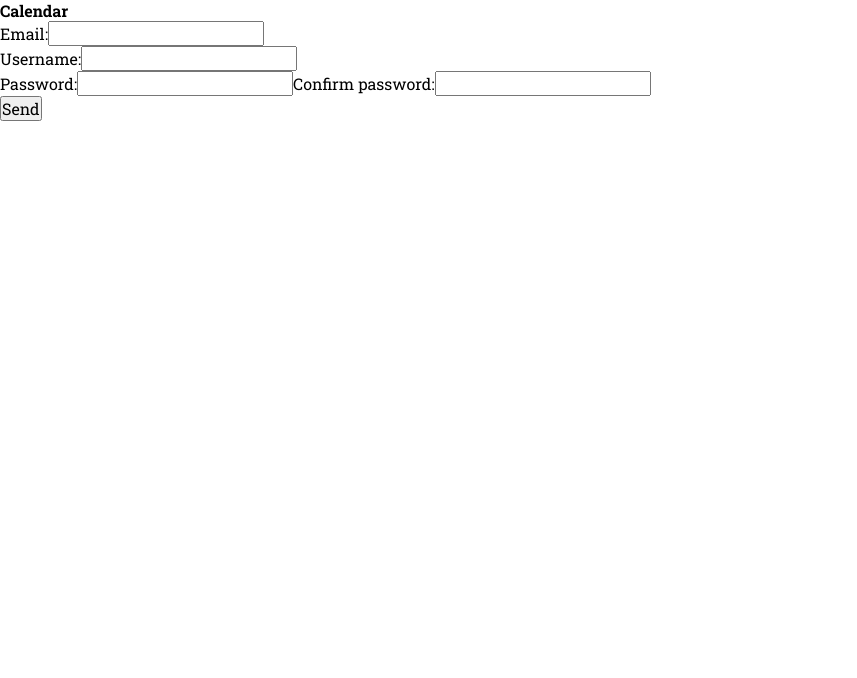
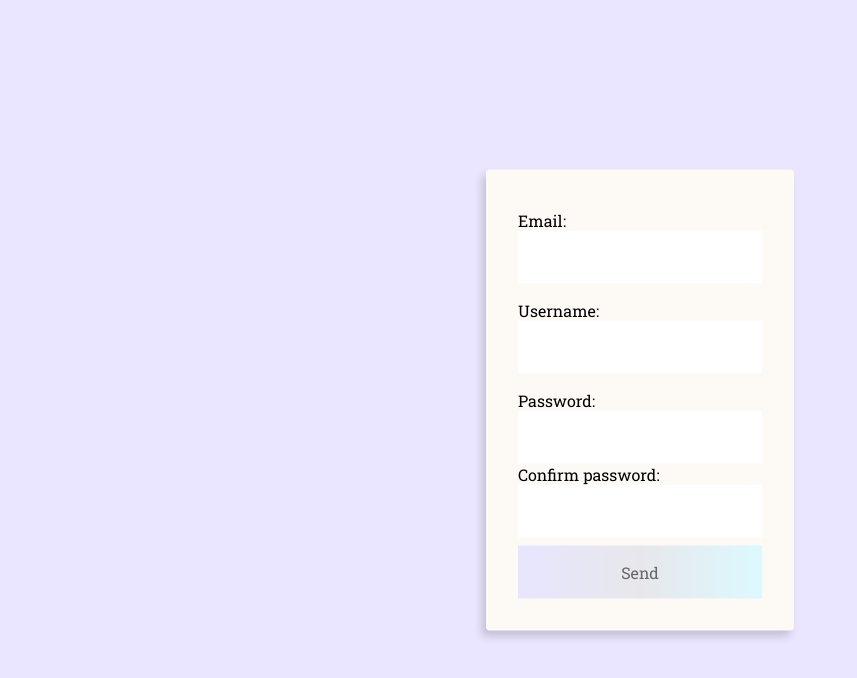
Before and after one commit to EnzoHenrico/Calendar-Scheduler-Web-App, a React (Create React App) app in the folder front-end/: page /signup in a window 1280 px wide. Shown: the top 678 px of the page, without its empty margins (0-857 px from the left). Built offline with nearby package versions, Linux system fonts and the light colour scheme.

Commit message:
Added new login and register style

```diff
--- a/front-end/src/Page.module.css
+++ b/front-end/src/Index.module.css
@@ -1,4 +1,4 @@
-.container{
+.wrapper{
   display: flex;
   flex-direction: column;
   height: 100%;
--- a/front-end/src/components/Header/Header.module.css
+++ b/front-end/src/components/Header/Header.module.css
@@ -14,13 +14,13 @@
   cursor: default;
 }
 
-.buttons {
+.text{
   display: flex;
   align-items: flex-end;
   flex-direction: column;
 }
 
-.buttons a {
+.text button{
   font-size: small;
   cursor: pointer;
 }
--- a/front-end/src/components/Header/index.js
+++ b/front-end/src/components/Header/index.js
@@ -3,6 +3,7 @@ import { useNavigate } from 'react-router-dom';
 import { UserContext } from '../../contexts/user';
 
 import styles from './Header.module.css';
+import button from '../StyleComponents/Buttons.module.css';
 
 const Header = () => {
   const { user } = useContext(UserContext);
@@ -16,16 +17,21 @@ const Header = () => {
   return (
     <div className={styles.header}>
       <div className={styles.logo}>
-          <img src={require('./logo7.png')} />
+        <img
+          alt="Logo with calendar shape"
+          src={require('../../images/logo7.png')}
+        />
       </div>
       <div className={styles.user}>
-          <div className={styles.buttons}>
+        <div className={styles.text}>
           <p>Hello! {user.username}</p>
-            <a onClick={handleLogout}>Logout</a>
+          <button className={button.invisible} onClick={handleLogout}>
+            Logout
+          </button>
         </div>
         {/* Add a modal on profile click */}
         <div className={styles.userAvatar}>
-            <img src={require('./user.png')} />
+          <img alt="User avatar" src={require('../../images/user.png')} />
         </div>
       </div>
     </div>
--- a/front-end/src/components/StyleComponents/Buttons.module.css
+++ b/front-end/src/components/StyleComponents/Buttons.module.css
@@ -40,3 +40,10 @@ background: linear-gradient(90deg, rgba(251,135,135,1) 0%, rgba(250,157,175,1) 6
 .delete:hover{
   box-shadow: 2px 2px 3px 0px #0000003b;
 }
+
+.invisible{
+  background: none;
+  color: none;
+  border: none;
+  cursor: pointer;
+}
--- a/front-end/src/index.js
+++ b/front-end/src/index.js
@@ -9,11 +9,11 @@ import Home from './pages/home';
 import Signup from './pages/signup';
 import Signin from './pages/signin';
 import ErrorPage from './pages/errorPage';
-import styles from './Page.module.css';
+import styles from './Index.module.css';
 
 const root = ReactDOM.createRoot(document.getElementById('root'));
 root.render(
-  <div className={styles.container}>
+  <div className={styles.wrapper}>
     <BrowserRouter>
       <React.StrictMode>
         <Routes>
--- /dev/null
+++ b/front-end/src/pages/Signin.module.css
@@ -0,0 +1,45 @@
+.background{
+  background-color: rgb(234, 230, 255);
+  height: 100vh;
+}
+
+.container{
+  background-color: rgb(253, 250, 246);
+  padding: 2rem;
+  border: none;
+  border-radius: 4px;
+  box-shadow: -4px 6px 8px 0px #0000002b;
+  margin: auto;
+  position: absolute;
+  top: 50%;
+  left: 50%;
+  transform: translate(-50%, -50%);
+}
+
+.usernameFields{
+  display: flex;
+  flex-direction: column;
+  align-items: flex-start;
+  padding: 0.5rem 0rem;
+}
+
+.usernameFields input{
+  margin: auto;
+  width: 100%;
+}
+
+.passwordFields{
+  display: flex;
+  flex-direction: column;
+  padding: 0.5rem 0rem;
+}
+
+.passwordFields input{
+  margin: auto;
+  width: 100%;
+}
+
+.redirect{
+  font-size: small;
+  cursor: pointer;
+}
--- /dev/null
+++ b/front-end/src/pages/Signup.module.css
@@ -0,0 +1,40 @@
+.background{
+  background-color: rgb(234, 230, 255);
+  height: 100vh;
+}
+
+.container{
+  background-color: rgb(253, 250, 246);
+  padding: 2rem;
+  border: none;
+  border-radius: 4px;
+  box-shadow: -4px 6px 8px 0px #0000002b;
+  margin: auto;
+  position: absolute;
+  top: 50%;
+  left: 50%;
+  transform: translate(-50%, -50%);
+}
+
+.usernameFields{
+  display: flex;
+  flex-direction: column;
+  align-items: flex-start;
+  padding: 0.5rem 0rem;
+}
+
+.usernameFields input{
+  margin: auto;
+  width: 100%;
+}
+
+.passwordFields{
+  display: flex;
+  flex-direction: column;
+  padding: 0.5rem 0rem;
+}
+
+.passwordFields input{
+  margin: auto;
+  width: 100%;
+}
--- a/front-end/src/pages/signin.js
+++ b/front-end/src/pages/signin.js
@@ -1,6 +1,9 @@
 import { useState } from 'react';
 import { useNavigate } from 'react-router-dom';
 
+import styles from './Signin.module.css';
+import button from '../components/StyleComponents/Buttons.module.css';
+import input from '../components/StyleComponents/Inputs.module.css';
 
 const Signin = () => {
   const [error, setError] = useState('');
@@ -37,6 +40,10 @@ const Signin = () => {
     }
   };
 
+  const handleRedirect = () => {
+    navigate(`/signup`);
+  };
+
   const handleSubmit = (e) => {
     e.preventDefault();
     const userData = { email, password };
@@ -44,33 +51,35 @@ const Signin = () => {
   };
 
   return (
-    <div className="background">
-      <h1>Calendar</h1>
-      <form className="login-context" onSubmit={handleSubmit}>
-        <div className="signin-container">
-          <div className="username-fields">
+    <div className={styles.background}>
+      <form className={styles.container} onSubmit={handleSubmit}>
+        <div className={styles.usernameFields}>
           <label htmlFor="login">Email:</label>
           <input
+            className={input.default}
             type="text"
             id="login"
             value={email}
             onChange={(e) => setEmail(e.target.value)}
           ></input>
         </div>
-          <div className="password-fields">
+        <div className={styles.passwordFields}>
           <label htmlFor="key">Password:</label>
           <input
+            className={input.default}
             type="password"
             id="key"
             value={password}
             onChange={(e) => setPassword(e.target.value)}
           ></input>
         </div>
-          <button className="login-button" type="submit">
+        <a className={styles.redirect} onClick={handleRedirect}>
+          Or click here to create your account
+        </a>
+        <button className={button.send} type="submit">
           login
         </button>
-          <div className="error-message">{error}</div>
-        </div>
+        <div className={styles.error}>{error}</div>
       </form>
     </div>
   );
--- a/front-end/src/pages/signup.js
+++ b/front-end/src/pages/signup.js
@@ -1,10 +1,13 @@
 import { useState } from 'react';
 import { useNavigate } from 'react-router-dom';
 
+import styles from './Signup.module.css';
+import button from '../components/StyleComponents/Buttons.module.css';
+import input from '../components/StyleComponents/Inputs.module.css';
 
 const Signup = () => {
   const [error, setError] = useState('');
-  const [email, setEmail ] = useState('');
+  const [email, setEmail] = useState('');
   const [username, setUser] = useState('');
   const [password, setPassword] = useState('');
   const [passwordConfirm, setConfirmKey] = useState('');
@@ -44,31 +47,32 @@ const Signup = () => {
   };
 
   return (
-    <div className="background">
-      <h1>Calendar</h1>
-      <form className="register-context" onSubmit={handleSubmit}>
-        <div className="signup-container">
-        <div className="username-fields">
+    <div className={styles.background}>
+      <form className={styles.container} onSubmit={handleSubmit}>
+        <div className={styles.usernameFields}>
           <label htmlFor="email">Email:</label>
           <input
+            className={input.default}
             value={email}
             onChange={(e) => setEmail(e.target.value)}
             type="text"
             id="email"
           ></input>
         </div>
-          <div className="username-fields">
+        <div className={styles.usernameFields}>
           <label htmlFor="username">Username:</label>
           <input
+            className={input.default}
             value={username}
             onChange={(e) => setUser(e.target.value)}
             type="text"
             id="username"
           ></input>
         </div>
-          <div className="password-fields">
+        <div className={styles.passwordFields}>
           <label htmlFor="key">Password:</label>
           <input
+            className={input.default}
             value={password}
             onChange={(e) => setPassword(e.target.value)}
             type="password"
@@ -76,6 +80,7 @@ const Signup = () => {
           ></input>
           <label htmlFor="confirmKey">Confirm password:</label>
           <input
+            className={input.default}
             value={passwordConfirm}
             onChange={(e) => setConfirmKey(e.target.value)}
             type="password"
@@ -83,15 +88,14 @@ const Signup = () => {
           ></input>
         </div>
         <div
-            className="error-message"
+          className={styles.error}
           onChange={(e) => setError(e.target.value)}
         >
           {error}
         </div>
-          <button className="register-button" type="submit">
+        <button className={button.send} type="submit">
           Send
         </button>
-        </div>
       </form>
     </div>
   );
```
Also changed, not shown: front-end/src/images/logo7.png (renamed from front-end/src/components/Header/logo7.png), front-end/src/images/user.png (renamed from front-end/src/components/Header/user.png). Lines whose indentation alone changed are shown as unchanged.
